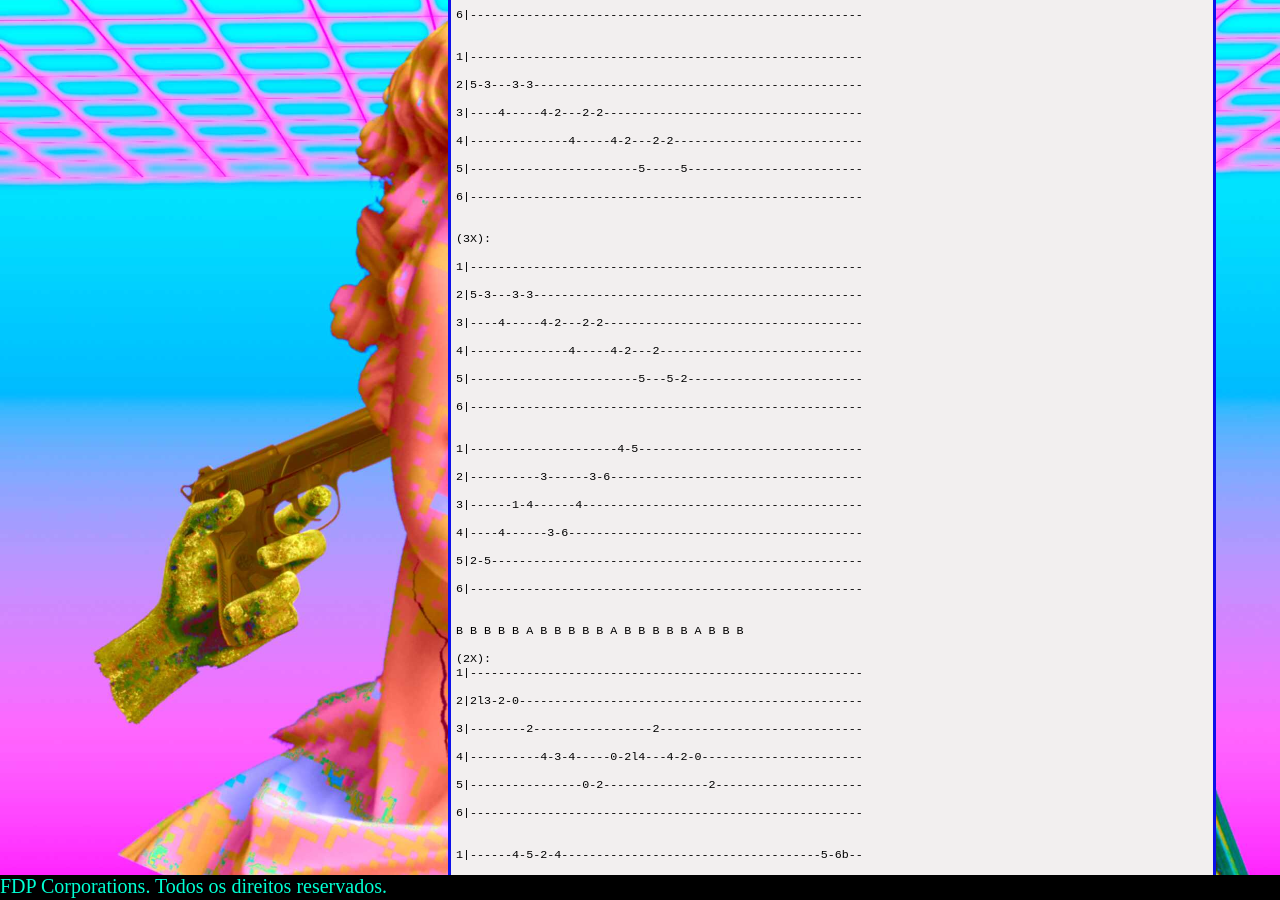
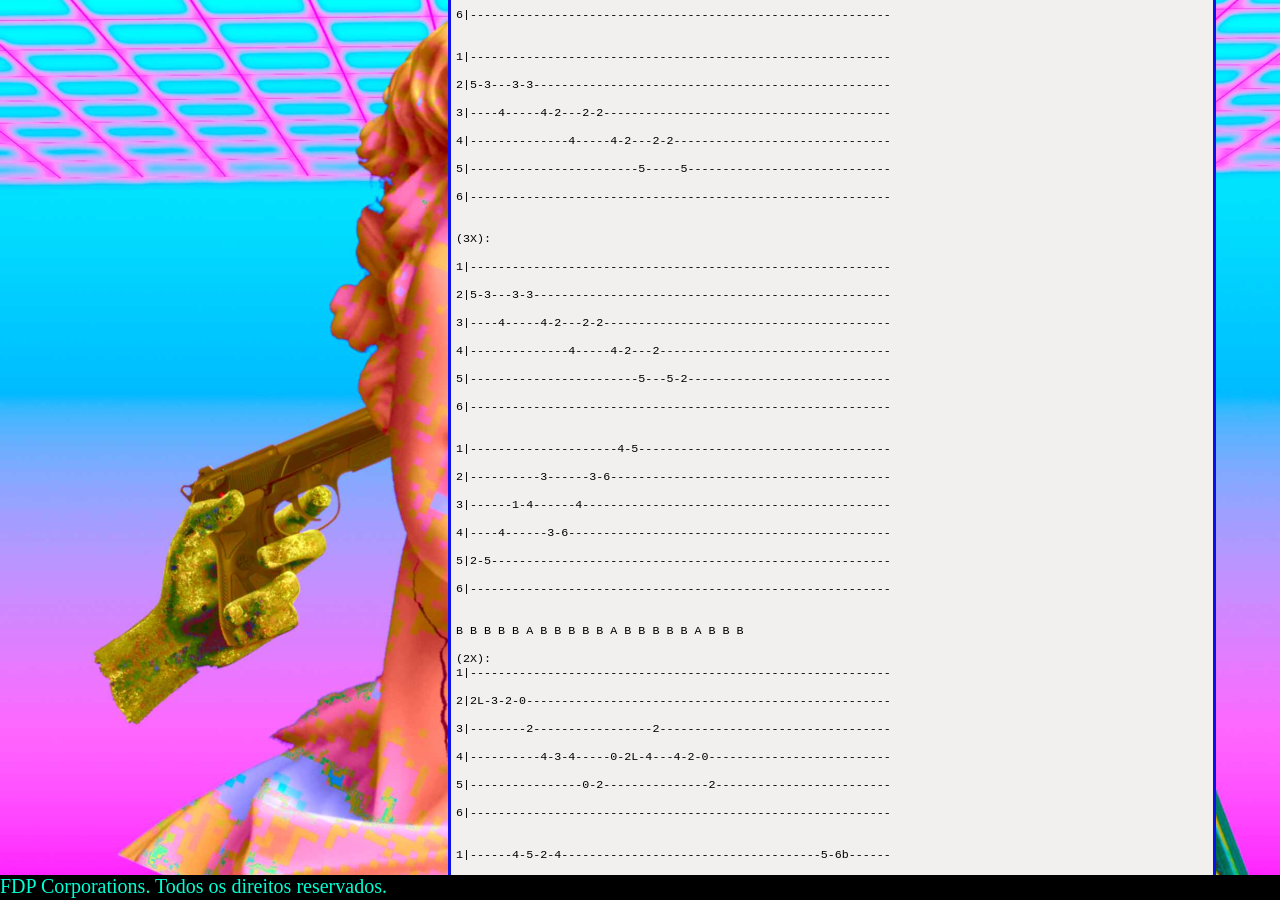
Before and after one commit to lrr68/site, a Jekyll site: the page built from _tablaturas/crystallized-the-vintage-caravan.md, in a window 1280 px wide and 900 px high, scrolled down 2115 px. Built offline with Jekyll 4.4.1, drawn with Linux system fonts in a browser that asks for light colours; some of the changed text lies outside the part shown.

Commit message:
corrigindo tablatura crystallized

```diff
--- a/_tablaturas/crystallized-the-vintage-caravan.md
+++ b/_tablaturas/crystallized-the-vintage-caravan.md
@@ -11,7 +11,7 @@
 bs = bend subindo<br>
 bd = bend descendo<br>
 bsd = bend subindo e descendo<br>
-l = ligado<br>
+L = ligado<br>
 s = slide
 
 <pre>
@@ -68,79 +68,79 @@
 E G
 
 <pre>
-1|------------------------------2---------------5-4-------<br>
-2|------------2-5-------------3-----------3-5s7-----3-5---<br>
-3|--------2-4-------------3-5-----------4---------------2-<br>
-4|------4---------------5-------------4-------------------<br>
-5|----4---------------5-----------2-5---------------------<br>
-6|2-5-------------3-6-------------------------------------<br>
+1|------------------------------2---------------5-4-----------<br>
+2|------------2-5-------------3-----------3-5s7-----3-5-------<br>
+3|--------2-4-------------3-5-----------4---------------2-----<br>
+4|------4---------------5-------------4-----------------------<br>
+5|----4---------------5-----------2-5-------------------------<br>
+6|2-5-------------3-6-----------------------------------------<br>
 
 (3X):<br>
-1|--------------------------------------------------------<br>
-2|5-3---3-3-----------------------------------------------<br>
-3|----4-----4-2---2-2-------------------------------------<br>
-4|--------------4-----4-2---2-----------------------------<br>
-5|------------------------5---5-2-------------------------<br>
-6|--------------------------------------------------------<br>
+1|------------------------------------------------------------<br>
+2|5-3---3-3---------------------------------------------------<br>
+3|----4-----4-2---2-2-----------------------------------------<br>
+4|--------------4-----4-2---2---------------------------------<br>
+5|------------------------5---5-2-----------------------------<br>
+6|------------------------------------------------------------<br>
 
-1|--------------------------------------------------------<br>
-2|5-3---3-3-----------------------------------------------<br>
-3|----4-----4-2---2-2-------------------------------------<br>
-4|--------------4-----4-2---2-2---------------------------<br>
-5|------------------------5-----5-------------------------<br>
-6|--------------------------------------------------------<br>
+1|------------------------------------------------------------<br>
+2|5-3---3-3---------------------------------------------------<br>
+3|----4-----4-2---2-2-----------------------------------------<br>
+4|--------------4-----4-2---2-2-------------------------------<br>
+5|------------------------5-----5-----------------------------<br>
+6|------------------------------------------------------------<br>
 
 (3X):<br>
-1|--------------------------------------------------------<br>
-2|5-3---3-3-----------------------------------------------<br>
-3|----4-----4-2---2-2-------------------------------------<br>
-4|--------------4-----4-2---2-----------------------------<br>
-5|------------------------5---5-2-------------------------<br>
-6|--------------------------------------------------------<br>
+1|------------------------------------------------------------<br>
+2|5-3---3-3---------------------------------------------------<br>
+3|----4-----4-2---2-2-----------------------------------------<br>
+4|--------------4-----4-2---2---------------------------------<br>
+5|------------------------5---5-2-----------------------------<br>
+6|------------------------------------------------------------<br>
 
-1|---------------------4-5--------------------------------<br>
-2|----------3------3-6------------------------------------<br>
-3|------1-4------4----------------------------------------<br>
-4|----4------3-6------------------------------------------<br>
-5|2-5-----------------------------------------------------<br>
-6|--------------------------------------------------------<br>
+1|---------------------4-5------------------------------------<br>
+2|----------3------3-6----------------------------------------<br>
+3|------1-4------4--------------------------------------------<br>
+4|----4------3-6----------------------------------------------<br>
+5|2-5---------------------------------------------------------<br>
+6|------------------------------------------------------------<br>
 
 B B B B B A B B B B B A B B B B B A B B B
 
 (2X):
-1|--------------------------------------------------------<br>
-2|2l3-2-0-------------------------------------------------<br>
-3|--------2-----------------2-----------------------------<br>
-4|----------4-3-4-----0-2l4---4-2-0-----------------------<br>
-5|----------------0-2---------------2---------------------<br>
-6|--------------------------------------------------------<br>
+1|------------------------------------------------------------<br>
+2|2L-3-2-0----------------------------------------------------<br>
+3|--------2-----------------2---------------------------------<br>
+4|----------4-3-4-----0-2L-4---4-2-0--------------------------<br>
+5|----------------0-2---------------2-------------------------<br>
+6|------------------------------------------------------------<br>
 
-1|------4-5-2-4-------------------------------------5-6b--<br>
-2|0-2-3---------3-2-3-2---------2-3-2-5-3---5-3-5l7-------<br>
-3|----------------------4-3-4-4-----------4---------------<br>
-4|--------------------------------------------------------<br>
-5|--------------------------------------------------------<br>
-6|--------------------------------------------------------<br>
+1|------4-5-2-4-------------------------------------5-6b------<br>
+2|0-2-3---------3-2-3-2---------2-3-2-5-3---5-3-5L-7----------<br>
+3|----------------------4-3-4-4-----------4-------------------<br>
+4|------------------------------------------------------------<br>
+5|------------------------------------------------------------<br>
+6|------------------------------------------------------------<br>
 
-1|11bs----------------------------------------------------<br>
-2|----10bd-7-10-7-------7-10---7--------------------------<br>
-3|----------------9-7-9------9---7-9---7------------------<br>
-4|-----------------------------------9--------------------<br>
-5|--------------------------------------------------------<br>
-6|--------------------------------------------------------<br>
+1|11bs--------------------------------------------------------<br>
+2|----10bd-7-10-7-------7-10---7------------------------------<br>
+3|----------------9-7-9------9---7-9---7----------------------<br>
+4|-----------------------------------9------------------------<br>
+5|------------------------------------------------------------<br>
+6|------------------------------------------------------------<br>
 
 
-1|13l12l10l12-13l12l10l12-13l12l10l12-13l12l10l12---------<br>
-2|--------------------------------------------------------<br>
-3|--------------------------------------------------------<br>
-4|--------------------------------------------------------<br>
-5|--------------------------------------------------------<br>
-6|--------------------------------------------------------<br>
+1|13L-12L-10L-12-13L-12L-10L-12-13L-12L-10L-12-13L-12L-10L-12-<br>
+2|------------------------------------------------------------<br>
+3|------------------------------------------------------------<br>
+4|------------------------------------------------------------<br>
+5|------------------------------------------------------------<br>
+6|------------------------------------------------------------<br>
 
-1|10l9l7l9-10l9l7-----------------------------------------<br>
-2|----------------10-9-7-9----7---------------------------<br>
-3|-------------------------10---10-9-7--------------------<br>
-4|-------------------------------------9------------------<br>
-5|--------------------------------------------------------<br>
-6|--------------------------------------------------------<br>
+1|10L-9L-7L-9-10L-9L-7----------------------------------------<br>
+2|----------------10-9-7-9----7-------------------------------<br>
+3|-------------------------10---10-9-7------------------------<br>
+4|-------------------------------------9----------------------<br>
+5|------------------------------------------------------------<br>
+6|------------------------------------------------------------<br>
 </pre>
```
